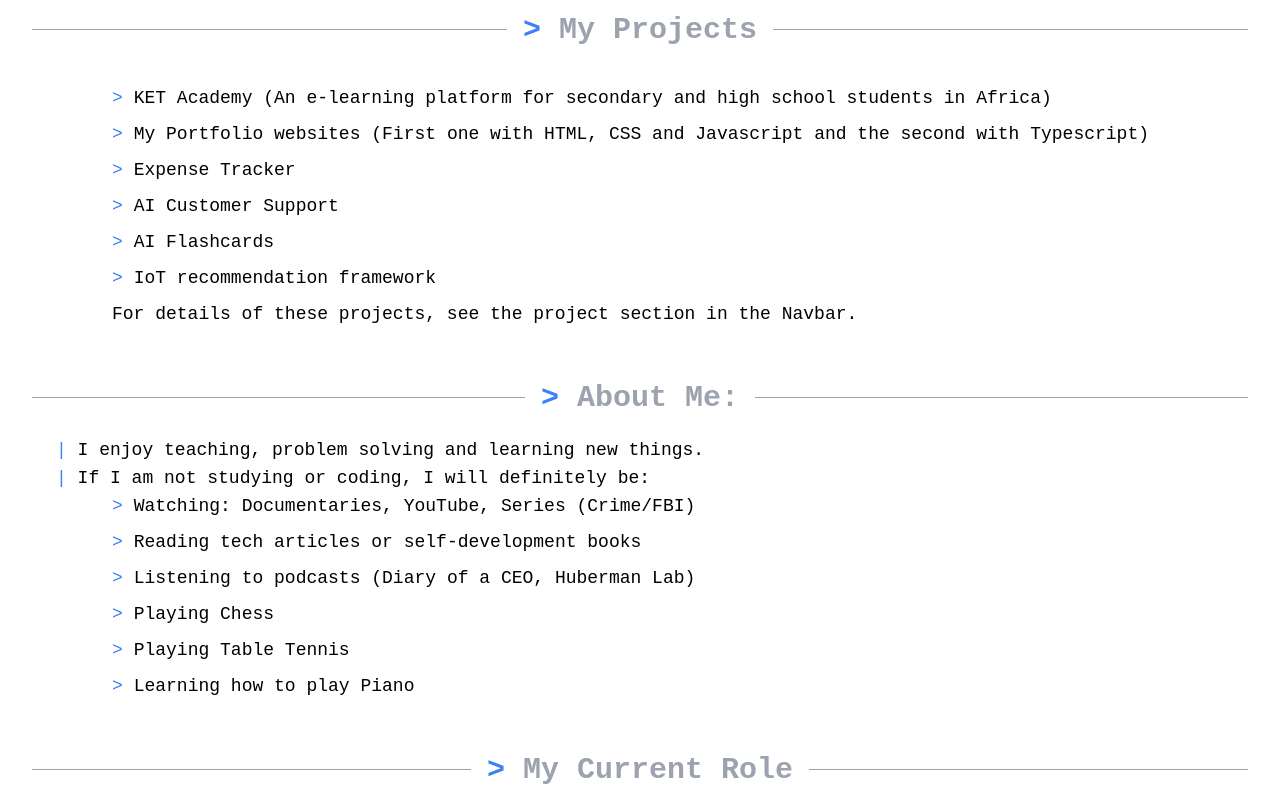
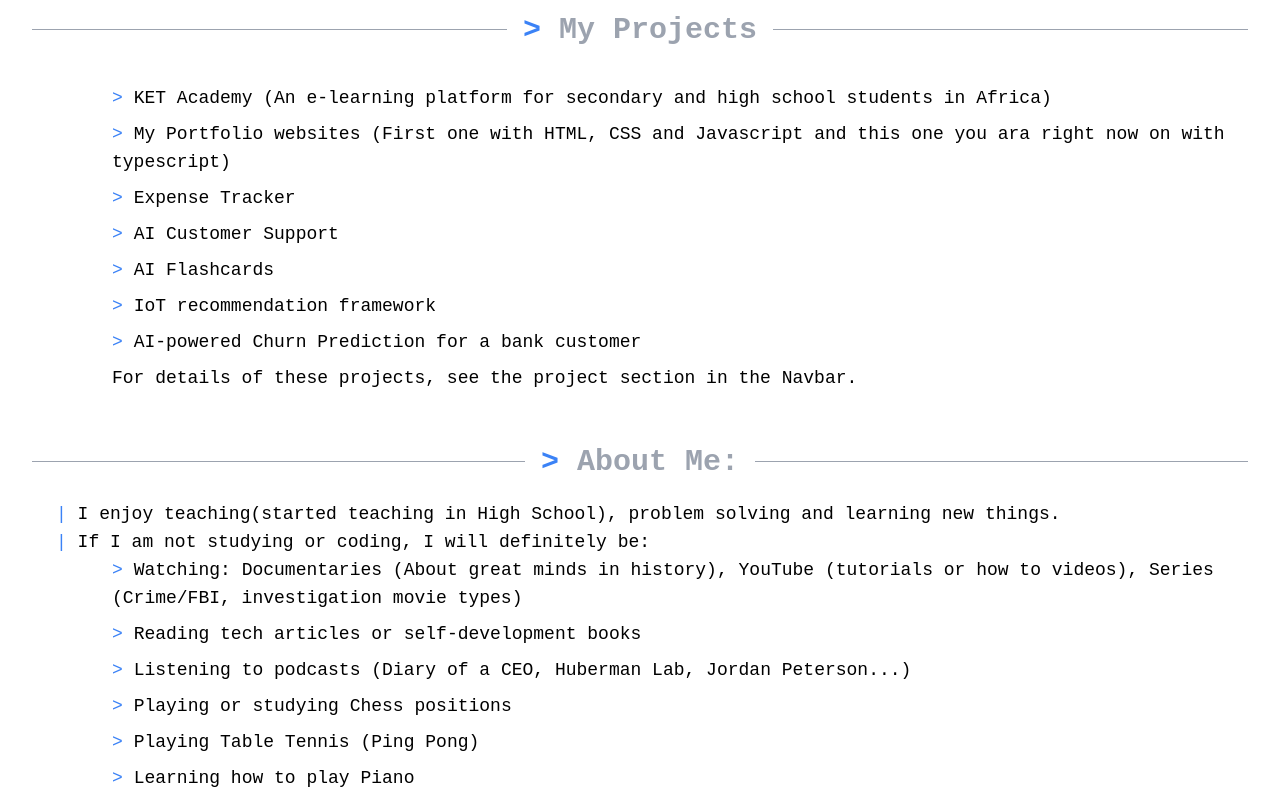
Before and after one commit to 9117KET/my-portfolio, a React (Vite) app: page / in a window 1280 px wide. Shown: the part 440-1240 px from the top of the page. Built offline with nearby package versions, Linux system fonts and the light colour scheme.

Commit message:
updated the project and entire project

```diff
--- a/src/components/AboutMe.tsx
+++ b/src/components/AboutMe.tsx
@@ -60,7 +60,7 @@ export default function AboutMe() {
                     </div>
 
                     {/* Personal statements */}
-                    <p className="pl-2 md:pl-6 text-xs sm:text-sm md:text-lg dark:text-gray-300"><span className="text-blue-500">| </span>I enjoy teaching, problem solving and learning new things.</p>
+                    <p className="pl-2 md:pl-6 text-xs sm:text-sm md:text-lg dark:text-gray-300"><span className="text-blue-500">| </span>I enjoy teaching(started teaching in High School), problem solving and learning new things.</p>
                     <p className="pl-2 md:pl-6 text-xs sm:text-sm md:text-lg dark:text-gray-300"><span className="text-blue-500">| </span>If I am not studying or coding, I will definitely be:</p>
 
                     {/* List of hobbies */}
--- a/src/components/MiscItems.tsx
+++ b/src/components/MiscItems.tsx
@@ -1,4 +1,4 @@
-import React from 'react';
+//import React from 'react';
 
 interface MiscItemsProps {
     items: {
--- a/src/pages/Blog.tsx
+++ b/src/pages/Blog.tsx
@@ -14,7 +14,7 @@ export default function Blog() {
 
   // Filter posts based on the selected category
   const filteredPosts = posts.filter(post => {
-    return selectedCategory === 'All' || post.type === selectedCategory;
+    return selectedCategory === 'All' || post.category === selectedCategory;
   });
 
   return (
--- a/src/pages/BlogPost.tsx
+++ b/src/pages/BlogPost.tsx
@@ -23,7 +23,7 @@ export default function BlogPost({ title, date, content, category }: BlogPostPro
       {record[content] || <p>No content found</p>}
       <hr />
       <p className="text-lg italic mt-4">Published: {formatDate(date)}</p>
-      // Updated category background color to deep blue
+      {/* Updated category background color to deep blue */}
       <p className="text-base bg-blue-800 dark:text-zinc-800 text-white w-fit px-4 py-1 rounded-xl mt-4">{category}</p>
     </div>
   );
--- a/src/pages/Misc.tsx
+++ b/src/pages/Misc.tsx
@@ -7,14 +7,19 @@ import { certificates, awards, events } from "../utils/constants";
 // Updated categories array to exclude "All"
 const categories = ["Certificates", "Awards", "Events"];
 
+// Define itemsToShow before using it to define Category type
+const itemsToShow = {
+    "Certificates": certificates,
+    "Awards": awards,
+    "Events": events
+};
+
+// Define a type for the keys of itemsToShow
+type Category = keyof typeof itemsToShow;
+
 export default function Misc() {
-    // Default to the first category in the updated list
-    const [selectedCategory, setSelectedCategory] = useState(categories[0]);
-    const itemsToShow = {
-        "Certificates": certificates,
-        "Awards": awards,
-        "Events": events
-    };
+    // Ensure selectedCategory is of type Category
+    const [selectedCategory, setSelectedCategory] = useState<Category>(categories[0] as Category);
 
     return (
         <div className='dark:bg-[#2D2E32] min-h-screen'>
@@ -36,7 +41,7 @@ export default function Misc() {
                         {categories.map(category => (
                             <button
                                 key={category}
-                                onClick={() => setSelectedCategory(category)}
+                                onClick={() => setSelectedCategory(category as Category)}
                                 className={`cursor-pointer text-sm border border-lightText dark:border-gray-500 rounded-lg m-1 px-2 py-1 transition-all duration-300 hover:bg-blue-800 dark:hover:bg-blue-900 ${selectedCategory === category ? "bg-blue-800" : "bg-gray-100 dark:bg-gray-700"}`}
                                 aria-label={`Filter items by ${category}`}
                             >
@@ -53,7 +58,7 @@ export default function Misc() {
                     {/* Display items with sub-headings, descriptions, and dates */}
                     <ul className="space-y-4">
                         {itemsToShow[selectedCategory].map(item => (
-                            <div key={item.id}>
+                            <div key={'id' in item ? item.id : item.title}>
                                 <h4 className="text-md sm:text-lg md:text-xl lg:text-2xl dark:text-gray-300 text-black font-bold">
                                     {item.title}: <span className="font-normal">{item.description}</span>
                                 </h4>
--- a/src/pages/Projects.tsx
+++ b/src/pages/Projects.tsx
@@ -34,7 +34,7 @@ export default function Projects() {
             {/* Introduction text */}
             <h3 className="text-sm sm:text-lg md:text-xl lg:text-2xl dark:text-gray-300 text-black mb-5">
               {`-> `}I mostly learn through working on projects. This approach helps me understand concepts better and keeps me motivated to build more because I am
-              actually seeing what I am building and if I don't get to the end, I basically do not let it go.
+              actually see what I am building and if I don't get to the end, I basically do not let it go.
             </h3>
             {/* Divider with "My Projects" text */}
             <div className="relative flex py-3 md:py-5 items-center">
--- a/src/types/post.ts
+++ b/src/types/post.ts
@@ -1,4 +1,5 @@
 export type Post = {
+    type: string;
     id: string;
     title: string;
     date: string;
--- a/src/utils/constants.ts
+++ b/src/utils/constants.ts
@@ -41,7 +41,7 @@ export const projects = [
             "Responsive Design: Fully adaptable to different screen sizes and devices."
         ],
         technologies: ["HTML 5", "Tailwind", "TypeScript", "React", "Node.js", "Express.js", "Firebase"],
-        demo: "_blank"
+        demo: "https://example.com/demo"
     },
     {
         id: "assistantai",
@@ -79,17 +79,29 @@ export const projects = [
 export const experience = [
     {
         id: "exp1",
-        role: "Software Engineer",
+        role: "Software Engineer Intern",
         company: "Waziup e.V.",
         duration: "May 2024 - August 2024",
         responsibilities: [
             "Collaborated with the RnD hybrid workgroup to build a multipurpose recommendation framework.",
             "Contributed to both front-end and back-end development for IoT applications.",
             "Worked with an international team to develop DIY IoT solutions for African entrepreneurs.",
-            "Assisted in creating innovative, affordable, and adaptable IoT solutions for emerging markets.",
-            "Participated in training initiatives and provided cloud support for IoT-based applications."
+            "Assisted in creating innovative, affordable, and adaptable IoT solutions for emerging markets."
         ],
         companyDescription: "Waziup e.V. is an IoT-focused organization promoting cutting-edge technologies and capacity building in emerging countries. They develop affordable, adaptable, and end-to-end IoT solutions, focusing on empowering 'glocal' (global and local) IoT entrepreneurs."
+    },
+    {
+        id: "exp4",
+        role: "Founder and Developer",
+        company: "KET Academy",
+        location: "Yaoundé, Cameroon",
+        duration: "2020 - Present",
+        responsibilities: [
+            "Established and led a team of more than 25 youths to build an e-learning platform with resources in video and PDF formats.",
+            "Developed two versions of the platform: one built using HTML, CSS, and JavaScript, and the most recent using TypeScript, React, Firebase, with authentication, personalized dashboards, and AI features.",
+            "Successfully reached over 1500+ students directly and over 15,000+ indirectly via various social media channels."
+        ],
+        companyDescription: "KET Academy is an e-learning platform that provides academic resources to secondary and high school students, with a focus on empowering youths in crisis-affected regions of Africa."
     },
     {
         id: "exp2",
@@ -116,19 +128,7 @@ export const experience = [
         ],
         companyDescription: "The Synthesis-Constructor Entrepreneurship & Innovation Centre supports students by fostering entrepreneurial skills and providing resources for aspiring student founders at Constructor University."
     },
-    {
-        id: "exp4",
-        role: "Founder and Developer",
-        company: "KET Academy",
-        location: "Yaoundé, Cameroon",
-        duration: "2020 - Present",
-        responsibilities: [
-            "Established and led a team of more than 25 youths to build an e-learning platform with resources in video and PDF formats.",
-            "Developed two versions of the platform: one built using HTML, CSS, and JavaScript, and the most recent using TypeScript, React, Firebase, with authentication, personalized dashboards, and AI features.",
-            "Successfully reached over 1500+ students directly and over 15,000+ indirectly via various social media channels."
-        ],
-        companyDescription: "KET Academy is an e-learning platform that provides academic resources to secondary and high school students, with a focus on empowering youths in crisis-affected regions of Africa."
-    },
+
     {
         id: "exp5",
         role: "Teaching Assistant (TA) - Calculus and Linear Algebra",
@@ -284,20 +284,21 @@ export const contacts = [
 // Descriptions of types of builds the portfolio owner can perform
 export const builds = [
     "KET Academy (An e-learning platform for secondary and high school students in Africa)",
-    "My Portfolio websites (First one with HTML, CSS and Javascript and the second with Typescript)",
+    "My Portfolio websites (First one with HTML, CSS and Javascript and this one you ara right now on with typescript)",
     "Expense Tracker",
     "AI Customer Support",
     "AI Flashcards",
-    "IoT recommendation framework"
+    "IoT recommendation framework",
+    "AI-powered Churn Prediction for a bank customer"
 ]
 
 // Hobbies
 export const hobbies = [
-    'Watching: Documentaries, YouTube, Series (Crime/FBI)',
+    'Watching: Documentaries (About great minds in history), YouTube (tutorials or how to videos), Series (Crime/FBI, investigation movie types)',
     'Reading tech articles or self-development books',
-    'Listening to podcasts (Diary of a CEO, Huberman Lab)',
-    "Playing Chess",
-    "Playing Table Tennis",
+    'Listening to podcasts (Diary of a CEO, Huberman Lab, Jordan Peterson...)',
+    "Playing or studying Chess positions",
+    "Playing Table Tennis (Ping Pong)",
     "Learning how to play Piano"
 ]
 
@@ -309,6 +310,7 @@ export const posts: Post[] = [
         date: "June 10, 2024",
         category: "AI-Post",
         description: "The Potential of IoT, AI, and Big Data for Rwanda's Future: A Case Study of Kigali Innovation City (KIC).",
-        content: "The fields of Artificial Intelligence (AI), Big Data, and the Internet of Things (IoT) have been transforming industries globally, and Africa is no different. This post explores the historical timeline of AI, IoT, and Big Data over the last 6 decades."
+        content: "The fields of Artificial Intelligence (AI), Big Data, and the Internet of Things (IoT) have been transforming industries globally, and Africa is no different. This post explores the historical timeline of AI, IoT, and Big Data over the last 6 decades.",
+        type: "Blog"
     }
 ]
```
